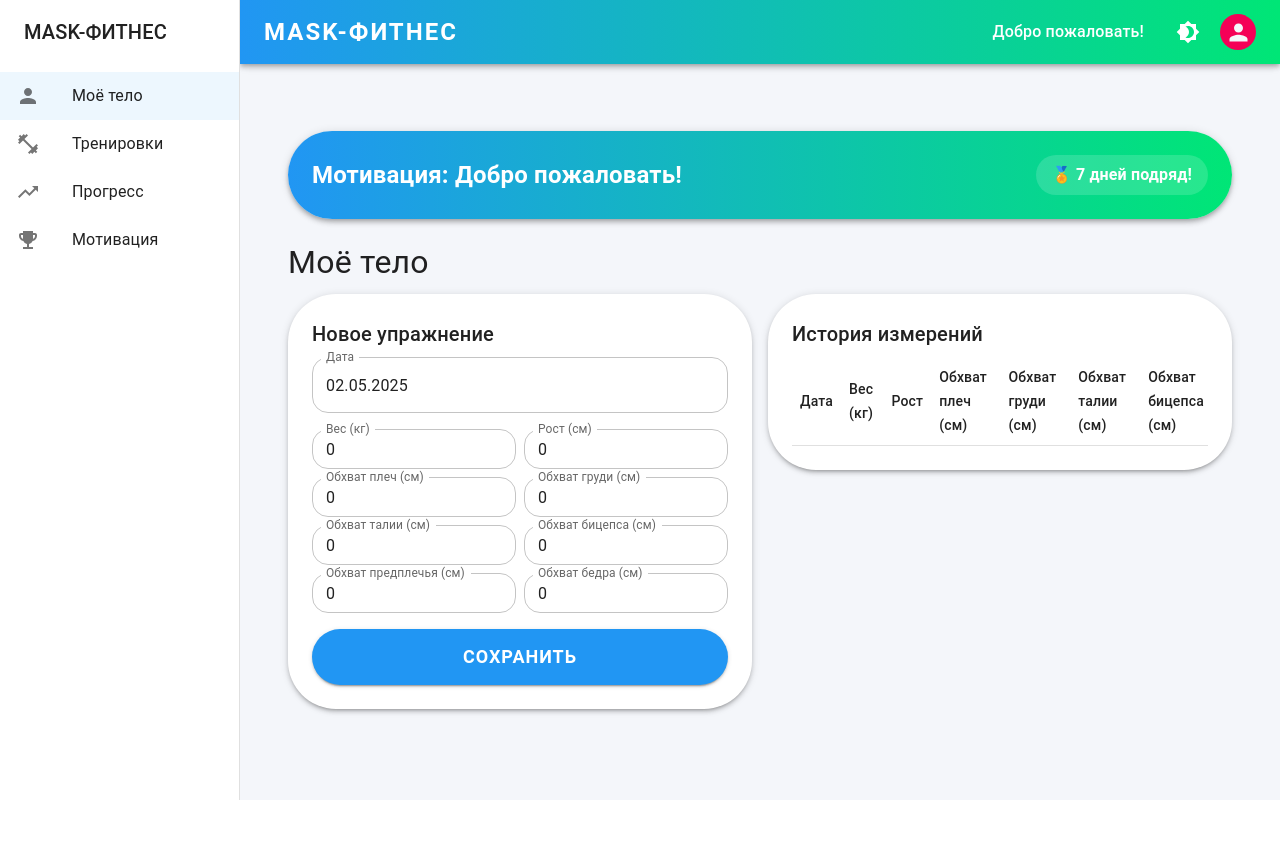
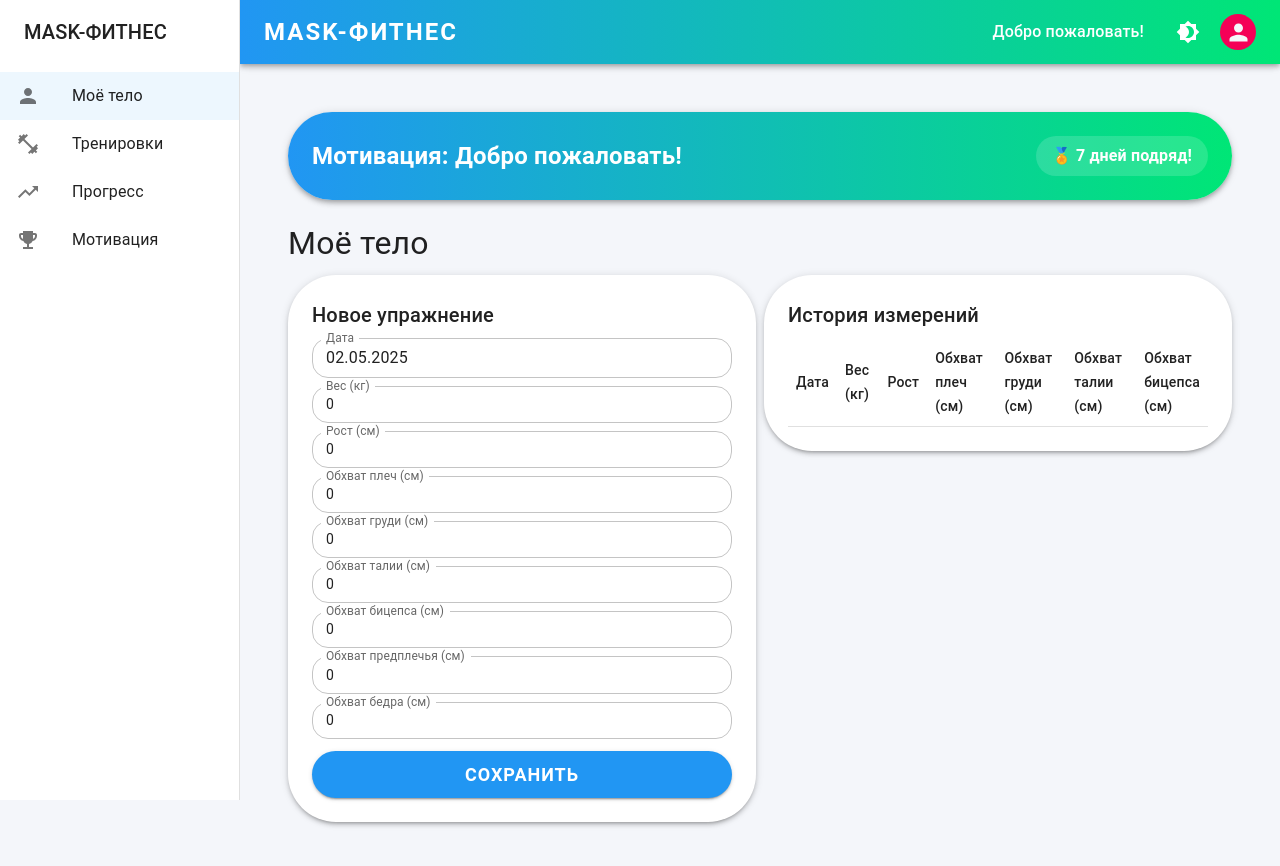
Before and after one commit to mask555670/MASK-FIT, a React (Vite) app: page / in a window 1280 px wide. Shown: the top 866 px of the page. Before the commit the page ends 800 px from the top, so only its background shows below. Built offline with nearby package versions, Linux system fonts and the light colour scheme.

Commit message:
Ещё более компактная и удобная мобильная версия формы и таблицы на странице Моё тело

```diff
--- a/src/pages/MyBody.tsx
+++ b/src/pages/MyBody.tsx
@@ -72,10 +72,15 @@ export default function MyBody() {
 
   return (
     <LocalizationProvider dateAdapter={AdapterDateFns} adapterLocale={ru}>
-      <Box sx={{ p: { xs: 1, md: 3 } }}>
+      <Box sx={{
+        p: { xs: 0.5, md: 3 },
+        maxWidth: { xs: 420, md: '100%' },
+        mx: 'auto',
+        overflowX: 'hidden',
+      }}>
         <Paper sx={{
-          p: { xs: 2, md: 3 },
-          mb: { xs: 2, md: 3 },
+          p: { xs: 1, md: 3 },
+          mb: { xs: 1, md: 3 },
           borderRadius: 3,
           boxShadow: 4,
           background: 'linear-gradient(90deg, #2196f3 0%, #00e676 100%)',
@@ -85,64 +90,48 @@ export default function MyBody() {
           alignItems: { xs: 'flex-start', sm: 'center' },
           justifyContent: 'space-between',
           gap: 2,
+          minWidth: 0,
         }}>
-          <Typography variant="h6" sx={{ fontWeight: 700, fontSize: { xs: 16, sm: 20, md: 24 } }}>
+          <Typography variant="h6" sx={{ fontWeight: 700, fontSize: { xs: 14, sm: 20, md: 24 } }}>
             {t('motivation')}: {t('welcome')}
           </Typography>
           <Box>
-            <Paper sx={{ display: 'inline-block', px: 2, py: 1, bgcolor: 'rgba(255,255,255,0.15)', color: '#fff', fontWeight: 600, borderRadius: 2, boxShadow: 0, fontSize: { xs: 12, sm: 16 } }}>
+            <Paper sx={{ display: 'inline-block', px: 2, py: 1, bgcolor: 'rgba(255,255,255,0.15)', color: '#fff', fontWeight: 600, borderRadius: 2, boxShadow: 0, fontSize: { xs: 10, sm: 16 } }}>
               🏅 7 дней подряд!
             </Paper>
           </Box>
         </Paper>
-        <Typography variant="h4" gutterBottom sx={{ fontSize: { xs: 22, md: 32 } }}>
+        <Typography variant="h4" gutterBottom sx={{ fontSize: { xs: 18, md: 32 } }}>
           {t('body')}
         </Typography>
-
-        <Grid container spacing={2}>
+        <Grid container spacing={1}>
           <Grid item xs={12} md={6}>
-            <Paper sx={{ p: { xs: 1, md: 3 }, borderRadius: 3, boxShadow: 3, mb: 3 }}>
-              <Typography variant="h6" gutterBottom sx={{ fontSize: { xs: 16, md: 20 } }}>
+            <Paper sx={{ p: { xs: 1, md: 3 }, borderRadius: 3, boxShadow: 3, mb: 2 }}>
+              <Typography variant="h6" gutterBottom sx={{ fontSize: { xs: 14, md: 20 } }}>
                 {t('addExercise')}
               </Typography>
               <DatePicker
                 label={t('date')}
                 value={selectedDate}
                 onChange={(date) => handleDateChange(date as Date | null)}
-                renderInput={(params) => <TextField {...params} fullWidth sx={{ mb: 2 }} />}
+                renderInput={(params) => <TextField {...params} fullWidth sx={{ mb: 1 }} size="small" />}
               />
-              <Grid container spacing={1} direction={{ xs: 'column', sm: 'row' }}>
-                <Grid item xs={12} sm={6}>
-                  <TextField fullWidth label={t('weight')} type="number" value={measurements.weight} onChange={handleInputChange('weight')} size="small" sx={{ mb: { xs: 1, sm: 0 } }} />
-                </Grid>
-                <Grid item xs={12} sm={6}>
-                  <TextField fullWidth label="Рост (см)" type="number" value={measurements.height} onChange={handleInputChange('height')} size="small" sx={{ mb: { xs: 1, sm: 0 } }} />
-                </Grid>
-                <Grid item xs={12} sm={6}>
-                  <TextField fullWidth label={t('shoulders')} type="number" value={measurements.shoulders} onChange={handleInputChange('shoulders')} size="small" sx={{ mb: { xs: 1, sm: 0 } }} />
-                </Grid>
-                <Grid item xs={12} sm={6}>
-                  <TextField fullWidth label={t('chest')} type="number" value={measurements.chest} onChange={handleInputChange('chest')} size="small" sx={{ mb: { xs: 1, sm: 0 } }} />
-                </Grid>
-                <Grid item xs={12} sm={6}>
-                  <TextField fullWidth label={t('waist')} type="number" value={measurements.waist} onChange={handleInputChange('waist')} size="small" sx={{ mb: { xs: 1, sm: 0 } }} />
-                </Grid>
-                <Grid item xs={12} sm={6}>
-                  <TextField fullWidth label={t('biceps')} type="number" value={measurements.biceps} onChange={handleInputChange('biceps')} size="small" sx={{ mb: { xs: 1, sm: 0 } }} />
-                </Grid>
-                <Grid item xs={12} sm={6}>
-                  <TextField fullWidth label={t('forearm')} type="number" value={measurements.forearm} onChange={handleInputChange('forearm')} size="small" sx={{ mb: { xs: 1, sm: 0 } }} />
-                </Grid>
-                <Grid item xs={12} sm={6}>
-                  <TextField fullWidth label={t('thigh')} type="number" value={measurements.thigh} onChange={handleInputChange('thigh')} size="small" sx={{ mb: { xs: 1, sm: 0 } }} />
-                </Grid>
+              <Grid container spacing={0.5} direction="column">
+                <Grid item xs={12}><TextField fullWidth label={t('weight')} type="number" value={measurements.weight} onChange={handleInputChange('weight')} size="small" sx={{ mb: 0.5 }} inputProps={{ style: { fontSize: 14 } }} /></Grid>
+                <Grid item xs={12}><TextField fullWidth label="Рост (см)" type="number" value={measurements.height} onChange={handleInputChange('height')} size="small" sx={{ mb: 0.5 }} inputProps={{ style: { fontSize: 14 } }} /></Grid>
+                <Grid item xs={12}><TextField fullWidth label={t('shoulders')} type="number" value={measurements.shoulders} onChange={handleInputChange('shoulders')} size="small" sx={{ mb: 0.5 }} inputProps={{ style: { fontSize: 14 } }} /></Grid>
+                <Grid item xs={12}><TextField fullWidth label={t('chest')} type="number" value={measurements.chest} onChange={handleInputChange('chest')} size="small" sx={{ mb: 0.5 }} inputProps={{ style: { fontSize: 14 } }} /></Grid>
+                <Grid item xs={12}><TextField fullWidth label={t('waist')} type="number" value={measurements.waist} onChange={handleInputChange('waist')} size="small" sx={{ mb: 0.5 }} inputProps={{ style: { fontSize: 14 } }} /></Grid>
+                <Grid item xs={12}><TextField fullWidth label={t('biceps')} type="number" value={measurements.biceps} onChange={handleInputChange('biceps')} size="small" sx={{ mb: 0.5 }} inputProps={{ style: { fontSize: 14 } }} /></Grid>
+                <Grid item xs={12}><TextField fullWidth label={t('forearm')} type="number" value={measurements.forearm} onChange={handleInputChange('forearm')} size="small" sx={{ mb: 0.5 }} inputProps={{ style: { fontSize: 14 } }} /></Grid>
+                <Grid item xs={12}><TextField fullWidth label={t('thigh')} type="number" value={measurements.thigh} onChange={handleInputChange('thigh')} size="small" sx={{ mb: 0.5 }} inputProps={{ style: { fontSize: 14 } }} /></Grid>
               </Grid>
-              <Box sx={{ position: { xs: 'fixed', md: 'static' }, left: 0, bottom: 0, width: { xs: '100%', md: 'auto' }, zIndex: 1000, p: { xs: 1, md: 0 }, bgcolor: { xs: 'background.paper', md: 'transparent' }, boxShadow: { xs: 8, md: 0 } }}>
+              <Box sx={{ position: { xs: 'fixed', md: 'static' }, left: 0, bottom: 0, width: { xs: '100%', md: 'auto' }, zIndex: 1000, p: { xs: 0.5, md: 0 }, bgcolor: { xs: 'background.paper', md: 'transparent' }, boxShadow: { xs: 8, md: 0 } }}>
                 <Button
                   variant="contained"
                   color="primary"
                   onClick={handleSubmit}
-                  sx={{ mt: 2, fontWeight: 600, borderRadius: 2, boxShadow: 2, letterSpacing: 1, py: 1.5, fontSize: { xs: 16, md: 18 }, width: '100%' }}
+                  sx={{ mt: 1, fontWeight: 600, borderRadius: 2, boxShadow: 2, letterSpacing: 1, py: 1, fontSize: { xs: 14, md: 18 }, width: '100%' }}
                 >
                   {t('save')}
                 </Button>
@@ -150,8 +139,8 @@ export default function MyBody() {
             </Paper>
           </Grid>
           <Grid item xs={12} md={6}>
-            <Paper sx={{ p: { xs: 1, md: 3 }, borderRadius: 3, boxShadow: 3, mb: 3 }}>
-              <Typography variant="h6" gutterBottom sx={{ fontSize: { xs: 16, md: 20 } }}>
+            <Paper sx={{ p: { xs: 1, md: 3 }, borderRadius: 3, boxShadow: 3, mb: 2 }}>
+              <Typography variant="h6" gutterBottom sx={{ fontSize: { xs: 14, md: 20 } }}>
                 История измерений
               </Typography>
               <Box sx={{ width: '100%', overflowX: 'auto' }}>
@@ -159,29 +148,29 @@ export default function MyBody() {
                   <Table size="small" sx={{ minWidth: 600 }}>
                     <TableHead>
                       <TableRow>
-                        <TableCell sx={{ fontSize: { xs: 12, md: 14 }, p: { xs: 0.5, md: 1 } }}>{t('date')}</TableCell>
-                        <TableCell sx={{ fontSize: { xs: 12, md: 14 }, p: { xs: 0.5, md: 1 } }}>{t('weight')}</TableCell>
-                        <TableCell sx={{ fontSize: { xs: 12, md: 14 }, p: { xs: 0.5, md: 1 } }}>Рост</TableCell>
-                        <TableCell sx={{ fontSize: { xs: 12, md: 14 }, p: { xs: 0.5, md: 1 } }}>{t('shoulders')}</TableCell>
-                        <TableCell sx={{ fontSize: { xs: 12, md: 14 }, p: { xs: 0.5, md: 1 } }}>{t('chest')}</TableCell>
-                        <TableCell sx={{ fontSize: { xs: 12, md: 14 }, p: { xs: 0.5, md: 1 } }}>{t('waist')}</TableCell>
-                        <TableCell sx={{ fontSize: { xs: 12, md: 14 }, p: { xs: 0.5, md: 1 } }}>{t('biceps')}</TableCell>
-                        <TableCell sx={{ fontSize: { xs: 12, md: 14 }, p: { xs: 0.5, md: 1 } }}>{t('forearm')}</TableCell>
-                        <TableCell sx={{ fontSize: { xs: 12, md: 14 }, p: { xs: 0.5, md: 1 } }}>{t('thigh')}</TableCell>
+                        <TableCell sx={{ fontSize: { xs: 10, md: 14 }, p: { xs: 0.3, md: 1 } }}>{t('date')}</TableCell>
+                        <TableCell sx={{ fontSize: { xs: 10, md: 14 }, p: { xs: 0.3, md: 1 } }}>{t('weight')}</TableCell>
+                        <TableCell sx={{ fontSize: { xs: 10, md: 14 }, p: { xs: 0.3, md: 1 } }}>Рост</TableCell>
+                        <TableCell sx={{ fontSize: { xs: 10, md: 14 }, p: { xs: 0.3, md: 1 } }}>{t('shoulders')}</TableCell>
+                        <TableCell sx={{ fontSize: { xs: 10, md: 14 }, p: { xs: 0.3, md: 1 } }}>{t('chest')}</TableCell>
+                        <TableCell sx={{ fontSize: { xs: 10, md: 14 }, p: { xs: 0.3, md: 1 } }}>{t('waist')}</TableCell>
+                        <TableCell sx={{ fontSize: { xs: 10, md: 14 }, p: { xs: 0.3, md: 1 } }}>{t('biceps')}</TableCell>
+                        <TableCell sx={{ fontSize: { xs: 10, md: 14 }, p: { xs: 0.3, md: 1 } }}>{t('forearm')}</TableCell>
+                        <TableCell sx={{ fontSize: { xs: 10, md: 14 }, p: { xs: 0.3, md: 1 } }}>{t('thigh')}</TableCell>
                       </TableRow>
                     </TableHead>
                     <TableBody>
                       {measurementsHistory.map((measurement, index) => (
                         <TableRow key={index}>
-                          <TableCell sx={{ fontSize: { xs: 12, md: 14 }, p: { xs: 0.5, md: 1 } }}>{measurement.date.toLocaleDateString()}</TableCell>
-                          <TableCell sx={{ fontSize: { xs: 12, md: 14 }, p: { xs: 0.5, md: 1 } }}>{measurement.weight}</TableCell>
-                          <TableCell sx={{ fontSize: { xs: 12, md: 14 }, p: { xs: 0.5, md: 1 } }}>{measurement.height}</TableCell>
-                          <TableCell sx={{ fontSize: { xs: 12, md: 14 }, p: { xs: 0.5, md: 1 } }}>{measurement.shoulders}</TableCell>
-                          <TableCell sx={{ fontSize: { xs: 12, md: 14 }, p: { xs: 0.5, md: 1 } }}>{measurement.chest}</TableCell>
-                          <TableCell sx={{ fontSize: { xs: 12, md: 14 }, p: { xs: 0.5, md: 1 } }}>{measurement.waist}</TableCell>
-                          <TableCell sx={{ fontSize: { xs: 12, md: 14 }, p: { xs: 0.5, md: 1 } }}>{measurement.biceps}</TableCell>
-                          <TableCell sx={{ fontSize: { xs: 12, md: 14 }, p: { xs: 0.5, md: 1 } }}>{measurement.forearm}</TableCell>
-                          <TableCell sx={{ fontSize: { xs: 12, md: 14 }, p: { xs: 0.5, md: 1 } }}>{measurement.thigh}</TableCell>
+                          <TableCell sx={{ fontSize: { xs: 10, md: 14 }, p: { xs: 0.3, md: 1 } }}>{measurement.date.toLocaleDateString()}</TableCell>
+                          <TableCell sx={{ fontSize: { xs: 10, md: 14 }, p: { xs: 0.3, md: 1 } }}>{measurement.weight}</TableCell>
+                          <TableCell sx={{ fontSize: { xs: 10, md: 14 }, p: { xs: 0.3, md: 1 } }}>{measurement.height}</TableCell>
+                          <TableCell sx={{ fontSize: { xs: 10, md: 14 }, p: { xs: 0.3, md: 1 } }}>{measurement.shoulders}</TableCell>
+                          <TableCell sx={{ fontSize: { xs: 10, md: 14 }, p: { xs: 0.3, md: 1 } }}>{measurement.chest}</TableCell>
+                          <TableCell sx={{ fontSize: { xs: 10, md: 14 }, p: { xs: 0.3, md: 1 } }}>{measurement.waist}</TableCell>
+                          <TableCell sx={{ fontSize: { xs: 10, md: 14 }, p: { xs: 0.3, md: 1 } }}>{measurement.biceps}</TableCell>
+                          <TableCell sx={{ fontSize: { xs: 10, md: 14 }, p: { xs: 0.3, md: 1 } }}>{measurement.forearm}</TableCell>
+                          <TableCell sx={{ fontSize: { xs: 10, md: 14 }, p: { xs: 0.3, md: 1 } }}>{measurement.thigh}</TableCell>
                         </TableRow>
                       ))}
                     </TableBody>
```
